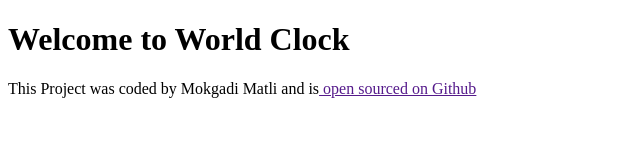
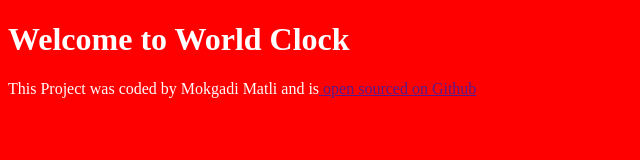
Before and after one commit to organichottie/world-clock, a plain HTML site: page index.html in a window 1280 px wide. Shown: the whole page, without its empty margins (0-640 px from the left). Drawn offline with Linux system fonts and the light colour scheme; files that its build step writes are made by us from their sources.

Commit message:
correctly linked the CSS

```diff
--- a/CSS/style.css
+++ b/CSS/style.css
@@ -0,0 +1,4 @@
+body {
+  background-color: red;
+  color: white;
+}
--- a/index.html
+++ b/index.html
@@ -3,7 +3,7 @@
   <head>
     <meta charset="UTF-8" />
     <meta name="viewport" content="width=device-width, initial-scale=1.0" />
-    <script src="CSS/syle.css"></script>
+    <link rel="stylesheet" href="CCS/style.css" />
     <title>World Clock by Mo</title>
   </head>
   <body>
```
